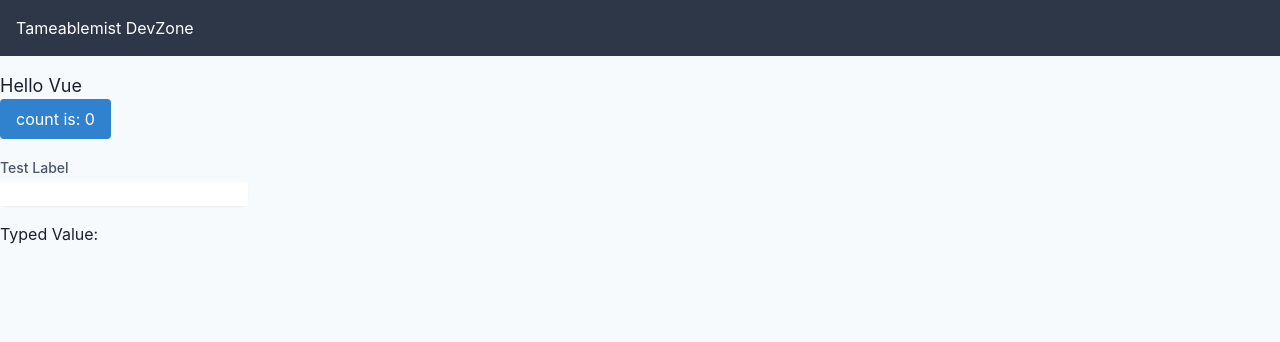
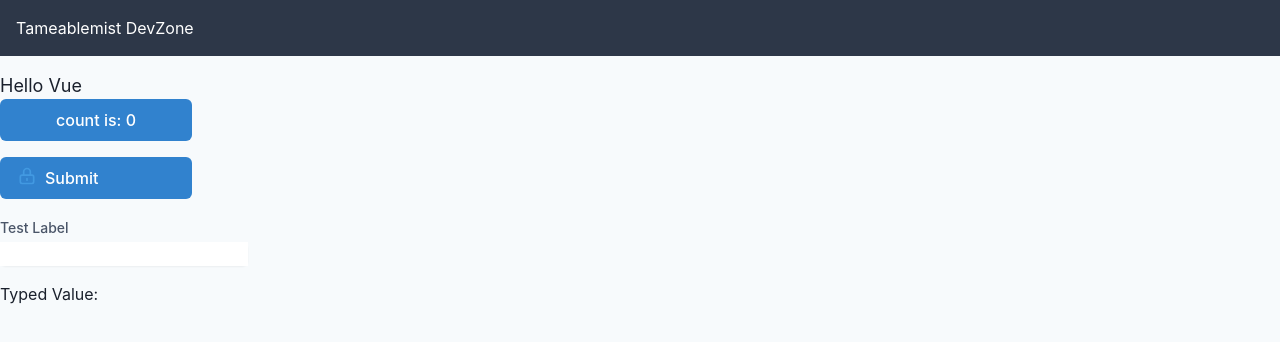
Before and after one commit to StevenCalverley/tameablemist-vue, a Vue app: page / in a window 1280 px wide. Shown: the top 342 px of the page. Built offline with nearby package versions, Linux system fonts and the light colour scheme; what @tailwindcss/custom-forms would draw is missing.

Commit message:
Update BaseButton class styling and add another button example

```diff
--- a/src/components/HelloWorld.vue
+++ b/src/components/HelloWorld.vue
@@ -1,6 +1,25 @@
 <template>
   <h1 class="font-sans text-lg">{{ msg }}</h1>
-  <BaseButton @click="count++">count is: {{ count }}</BaseButton>
+  <div class="w-48">
+    <BaseButton @click="count++">count is: {{ count }}</BaseButton>
+    <BaseButton class="mt-4 flex space-x-2">
+      <svg
+        class="w-5 h-5 text-blue-500"
+        fill="none"
+        stroke="currentColor"
+        viewBox="0 0 24 24"
+        xmlns="http://www.w3.org/2000/svg"
+      >
+        <path
+          stroke-linecap="round"
+          stroke-linejoin="round"
+          stroke-width="2"
+          d="M12 15v2m-6 4h12a2 2 0 002-2v-6a2 2 0 00-2-2H6a2 2 0 00-2 2v6a2 2 0 002 2zm10-10V7a4 4 0 00-8 0v4h8z"
+        ></path>
+      </svg>
+      <span>Submit</span>
+    </BaseButton>
+  </div>
   <div class="mt-4">
     <BaseInput
       id="test-input-id"
--- a/src/components/UI/BaseButton.vue
+++ b/src/components/UI/BaseButton.vue
@@ -1,3 +1,7 @@
 <template>
-  <button class="px-4 py-2 bg-blue-600 rounded text-white"><slot>Submit</slot></button>
+  <button
+    class="w-full px-4 py-2 border border-transparent text-base leading-6 font-medium rounded-md text-white bg-blue-600 hover:bg-blue-500 focus:outline-none focus:shadow-outline active:bg-blue-700 transition ease-in-out duration-150"
+  >
+    <slot>Submit</slot>
+  </button>
 </template>
```
